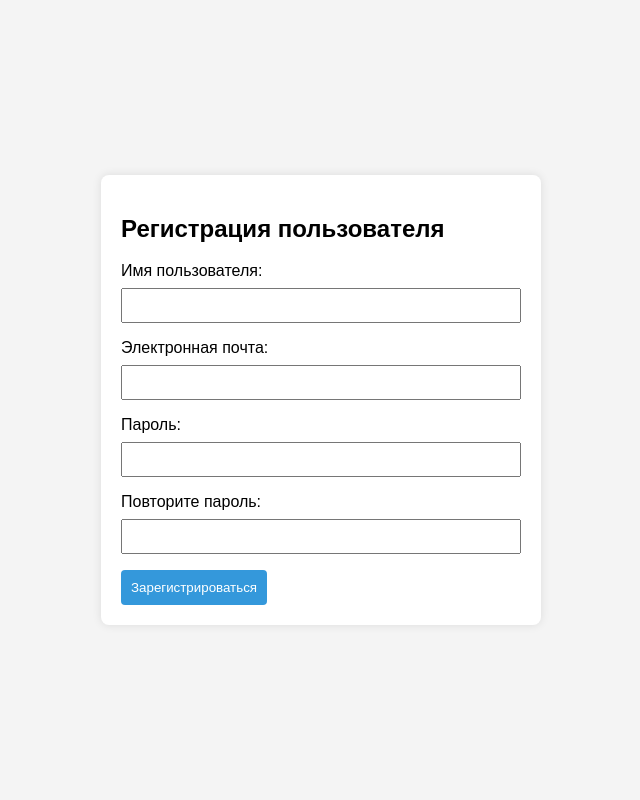
After one commit to Dexter626358/simple_web_app, a Django app: page /registration/ in a window 1280 px wide. The commit adds this page. Shown: the whole page, without its empty margins (319-959 px from the left). Run offline with Django 4.2, Linux system fonts and the light colour scheme.

Commit message:
Регистрация

```diff
--- a/webshop/forms.py
+++ b/webshop/forms.py
@@ -1,6 +1,22 @@
 # myapp/forms.py
 from django import forms
+from django.contrib.auth.forms import UserCreationForm
+from django.contrib.auth.models import User
+from django.contrib.auth.forms import AuthenticationForm
 
 
 class CallBackForm(forms.Form):
     phone_number = forms.CharField(label='Номер телефона', max_length=15)
+
+
+class RegistrationForm(UserCreationForm):
+    email = forms.EmailField()
+
+    class Meta:
+        model = User
+        fields = ['username', 'email', 'password1', 'password2']
+
+
+class LoginForm(AuthenticationForm):
+    class Meta:
+        fields = ['username', 'password']
--- a/webshop/templates/webshop/base.html
+++ b/webshop/templates/webshop/base.html
@@ -97,6 +97,8 @@
         <a href="/product_list/">Все товары</a>
         <a href="/contacts/">Контакты</a>
         <a href="/order_call/">Заказать звонок</a>
+        <a href="/registration/">Регистрация</a>
+        <a href="/login/">Логин</a>
     </div>
     <div class="content">
         {% block content %}
--- /dev/null
+++ b/webshop/templates/webshop/register.html
@@ -0,0 +1,75 @@
+<!DOCTYPE html>
+<html lang="en">
+<head>
+    <meta charset="UTF-8">
+    <meta name="viewport" content="width=device-width, initial-scale=1.0">
+    <title>Регистрация пользователя</title>
+    <style>
+        body {
+            font-family: Arial, sans-serif;
+            background-color: #f4f4f4;
+            margin: 0;
+            padding: 0;
+            display: flex;
+            align-items: center;
+            justify-content: center;
+            height: 100vh;
+        }
+
+        form {
+            background-color: #fff;
+            padding: 20px;
+            border-radius: 8px;
+            box-shadow: 0 0 10px rgba(0, 0, 0, 0.1);
+            max-width: 400px;
+            width: 100%;
+        }
+
+        label {
+            display: block;
+            margin-bottom: 8px;
+        }
+
+        input {
+            width: 100%;
+            padding: 8px;
+            margin-bottom: 16px;
+            box-sizing: border-box;
+        }
+
+        button {
+            background-color: #3498db;
+            color: #fff;
+            padding: 10px;
+            border: none;
+            border-radius: 4px;
+            cursor: pointer;
+        }
+
+        button:hover {
+            background-color: #2980b9;
+        }
+    </style>
+</head>
+<body>
+
+  <form method="post">
+    {% csrf_token %}
+    <h2>Регистрация пользователя</h2>
+    <label for="username">Имя пользователя:</label>
+    <input type="text" name="username" required>
+
+    <label for="email">Электронная почта:</label>
+    <input type="email" name="email" required>
+
+    <label for="password1">Пароль:</label>
+    <input type="password" name="password1" required>
+
+    <label for="password2">Повторите пароль:</label>
+    <input type="password" name="password2" required>
+
+    <button type="submit">Зарегистрироваться</button>
+  </form>
+
+</body>
+</html>
--- a/webshop/urls.py
+++ b/webshop/urls.py
@@ -7,4 +7,6 @@ urlpatterns = [
  path('contacts/', views.contacts, name='contacts'),
  path('order_call/', views.order_call, name='order_call'),
  path('product_list/', views.product_list, name='products'),
+ path('registration/', views.register, name='registration'),
+ path('login/', views.user_login, name='login'),
 ]
--- a/webshop/views.py
+++ b/webshop/views.py
@@ -1,11 +1,12 @@
 import random
 from datetime import date
 from decimal import Decimal
-
 from django.shortcuts import render
-
 from webshop.forms import CallBackForm
 from webshop.models import Product
+from django.shortcuts import render, redirect
+from django.contrib.auth import login, authenticate
+from .forms import RegistrationForm, LoginForm
 
 
 # Create your views here.
@@ -47,13 +48,37 @@ def product_list(request):
     products = []
     for i in range(1, 11):
         product = {
-                'name': f'Product {i}',
-                'price': Decimal(random.uniform(1.0, 1000.0)),
-                'description': f"{random.choice(adjectives)} {random.choice(nouns)}",
-                'quantity': random.randint(1, 100),
-                'added_date': date.today(),
-                'image': f'path/to/image{i}.jpg',
-            }
+            'name': f'Product {i}',
+            'price': round(Decimal(random.uniform(1.0, 1000.0)), 2),
+            'description': f"{random.choice(adjectives)} {random.choice(nouns)}",
+            'quantity': random.randint(1, 100),
+            'added_date': date.today(),
+            'image': f'path/to/image{i}.jpg',
+        }
         products.append(product)
-    #products = Product.objects.all()
+    # products = Product.objects.all()
     return render(request, 'webshop/product_list.html', {'products': products})
+
+
+def register(request):
+    if request.method == 'POST':
+        form = RegistrationForm(request.POST)
+        if form.is_valid():
+            user = form.save()
+            login(request, user)
+            return render(request, 'webshop/success_registration.html')  # Замените 'home' на URL вашей домашней страницы
+    else:
+        form = RegistrationForm()
+    return render(request, 'webshop/register.html', {'form': form})
+
+
+def user_login(request):
+    if request.method == 'POST':
+        form = LoginForm(request, data=request.POST)
+        if form.is_valid():
+            user = form.get_user()
+            login(request, user)
+            return redirect('webshop/success_registration.html')  # Замените 'home' на URL вашей домашней страницы
+    else:
+        form = LoginForm()
+    return render(request, 'webshop/login.html', {'form': form})
```
Also changed, not shown: webshop/models.py (+10 -0 lines), webshop/templates/webshop/login.html (added, +10 -0 lines), webshop/templates/webshop/success_registration.html (added, +7 -0 lines), webshop/migrations/0002_customuser.py (added).
